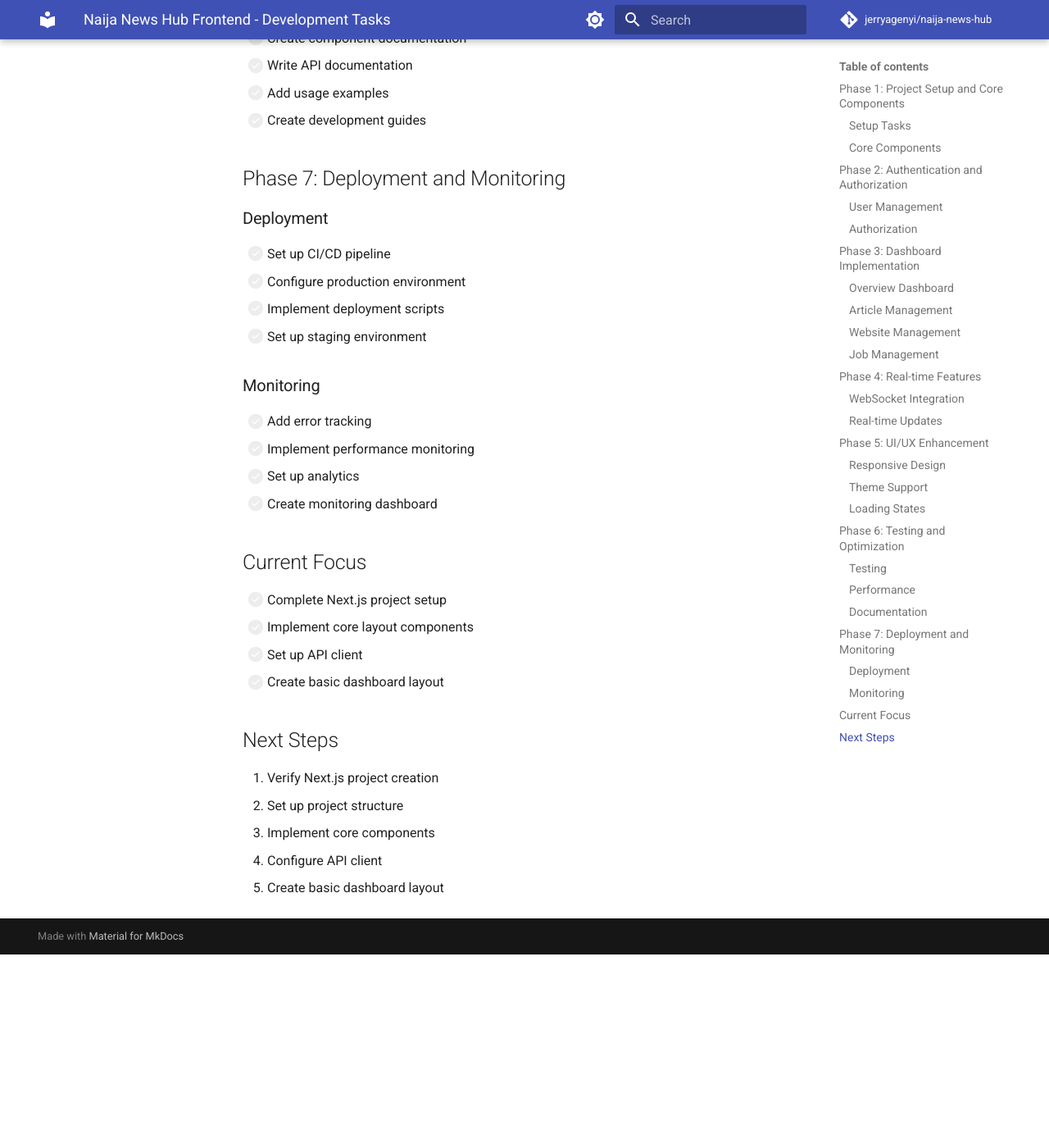
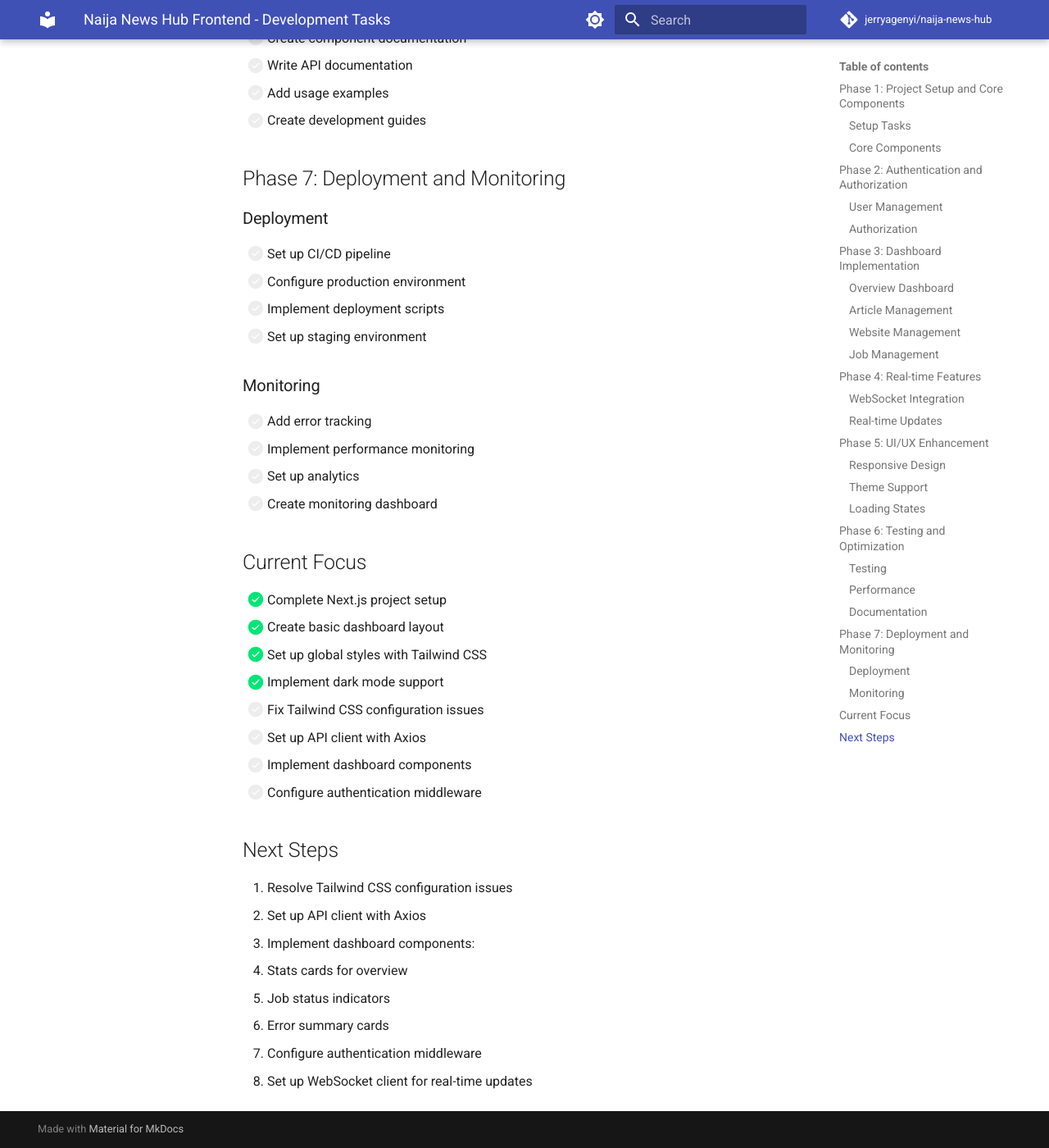
Before and after one commit to jerryagenyi/naija-news-hub, an MkDocs documentation site: the page built from docs/frontend/development-tasks.md, in a window 1280 px wide and 1400 px high, scrolled down 4122 px. Shown: the whole window at 82% size. Built offline with MkDocs 1.6.1 and Material for MkDocs 9.7.7, drawn with Linux system fonts in a browser that asks for light colours; comment, search, counter and statistics services are not loaded; before the commit the page ends 5286 px from its top, so only the background shows below that.

Commit message:
docs: update development tasks to reflect current progress and next steps

```diff
--- a/docs/frontend/development-tasks.md
+++ b/docs/frontend/development-tasks.md
@@ -137,14 +137,21 @@
 - [ ] Create monitoring dashboard
 
 ## Current Focus
-- [ ] Complete Next.js project setup
-- [ ] Implement core layout components
-- [ ] Set up API client
-- [ ] Create basic dashboard layout
+- [x] Complete Next.js project setup
+- [x] Create basic dashboard layout
+- [x] Set up global styles with Tailwind CSS
+- [x] Implement dark mode support
+- [ ] Fix Tailwind CSS configuration issues
+- [ ] Set up API client with Axios
+- [ ] Implement dashboard components
+- [ ] Configure authentication middleware
 
 ## Next Steps
-1. Verify Next.js project creation
-2. Set up project structure
-3. Implement core components
-4. Configure API client
-5. Create basic dashboard layout
+1. Resolve Tailwind CSS configuration issues
+2. Set up API client with Axios
+3. Implement dashboard components:
+   - Stats cards for overview
+   - Job status indicators
+   - Error summary cards
+4. Configure authentication middleware
+5. Set up WebSocket client for real-time updates
```
